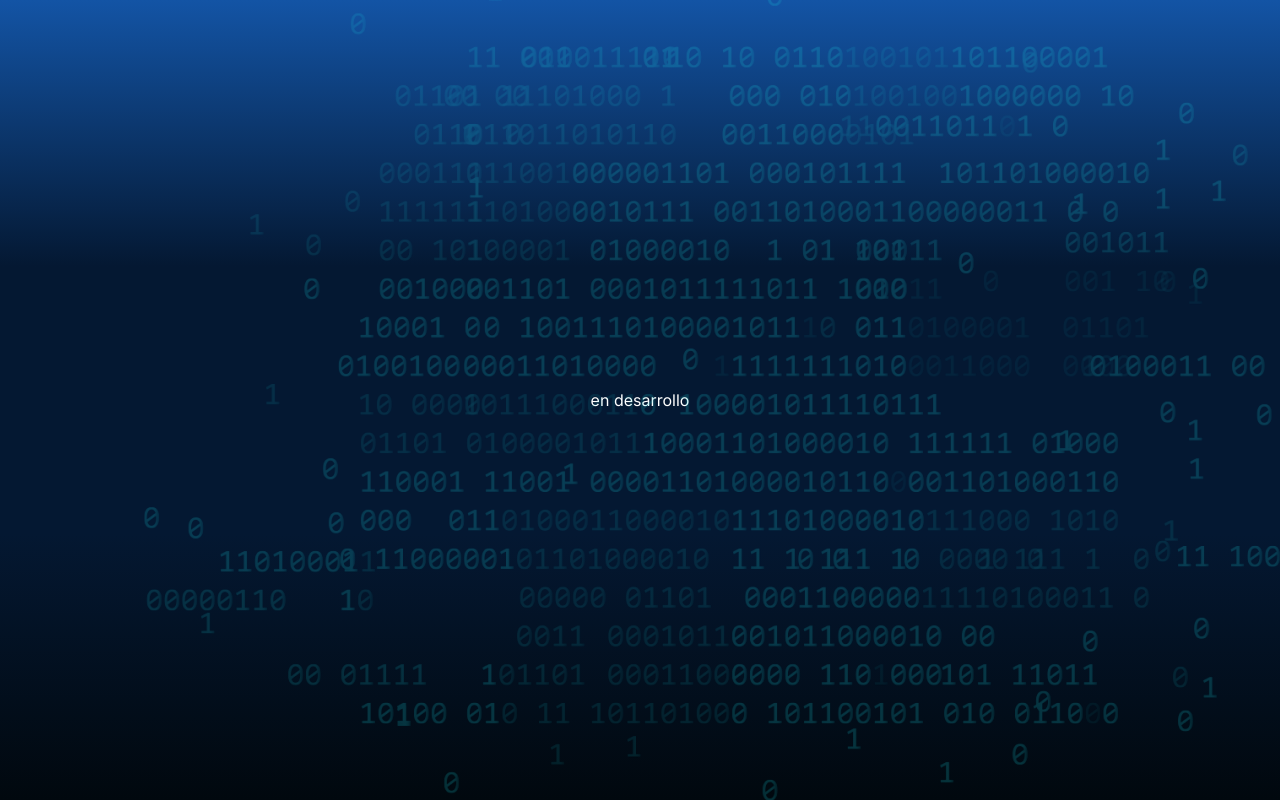
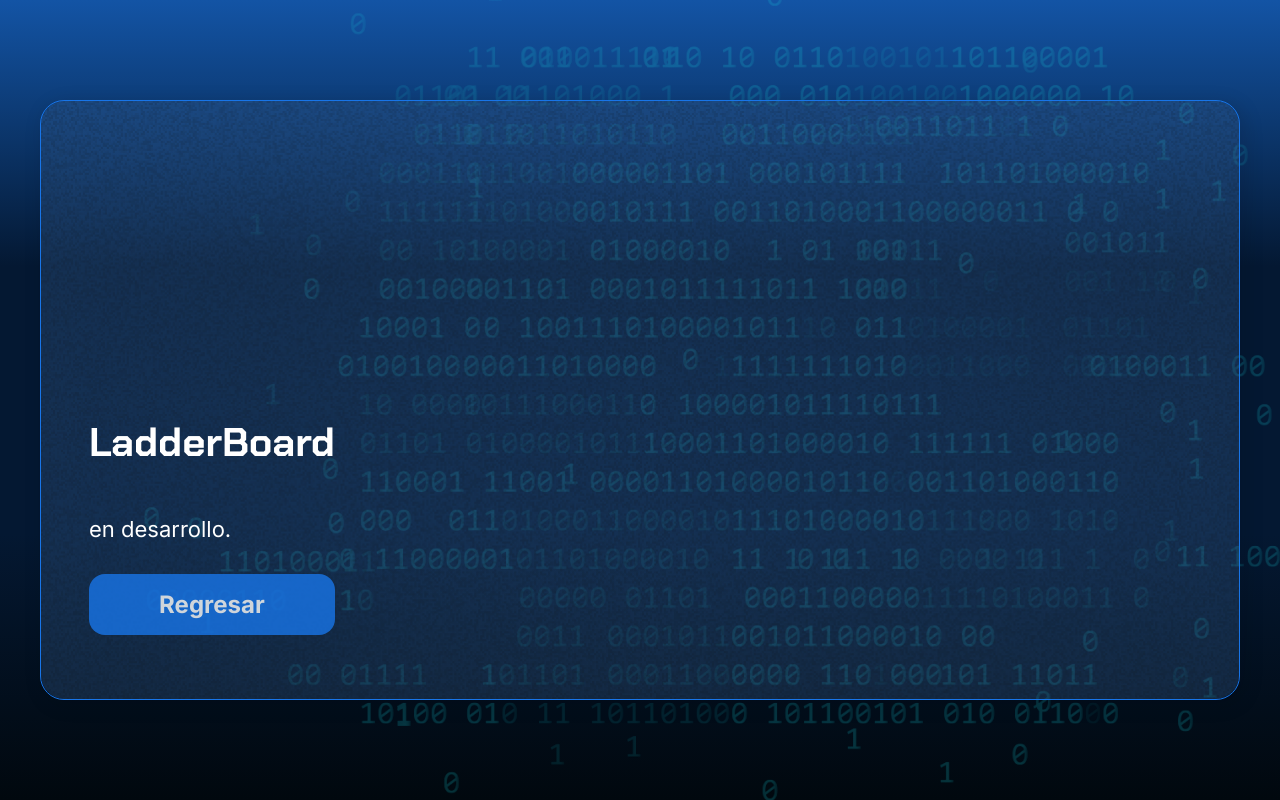
Before and after one commit to NewKernel/numero-secreto, a plain HTML site: page ladderboard.html in a window 1280 px wide. Drawn offline with Linux system fonts and the light colour scheme.

Commit message:
actualiza boton 'regreso' en lboard

```diff
--- /dev/null
+++ b/ladder.js
@@ -0,0 +1,13 @@
+function regresarAIndex() {
+    // Obtener la URL actual del navegador
+    var urlActual = window.location.href;
+
+    // Verificar si la URL actual termina con 'index.html'
+    if (urlActual.endsWith('/index.html')) {
+        // Si estamos en 'index.html', simplemente regresamos una página en el historial
+        window.history.back();
+    } else {
+        // Si no estamos en 'index.html', redireccionamos explícitamente a 'index.html'
+        window.location.href = 'index.html';
+    }
+}
--- a/ladderboard.html
+++ b/ladderboard.html
@@ -10,6 +10,18 @@
     <title>LadderBoard</title>
 </head>
 <body>
-    <p>en desarrollo</p>
+    <div class="container">
+        <div class="container__contenido">
+            <div class="container__informaciones">
+                <div class="container__texto">
+                    <h1 class="container__titulo">LadderBoard</h1>
+                    <p class="texto__parrafo">en desarrollo.</p>
+                    <button onclick="regresarAIndex()" class="container__boton" id="intentoUsuario">Regresar</button>
+                </div>
+
+            </div>
+        </div>
+    </div>
+    <script src="ladder.js" ></script>
 </body>
 </html>
```
Also changed, not shown: index.html (+1 -1 lines).
